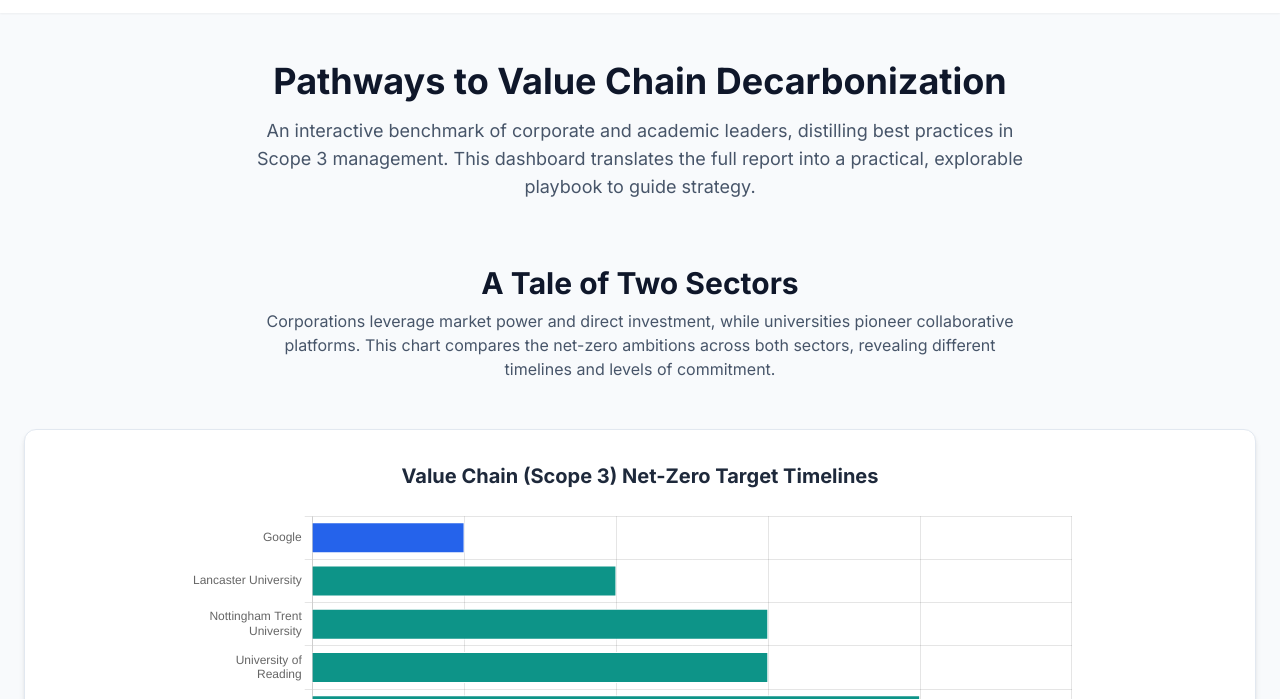
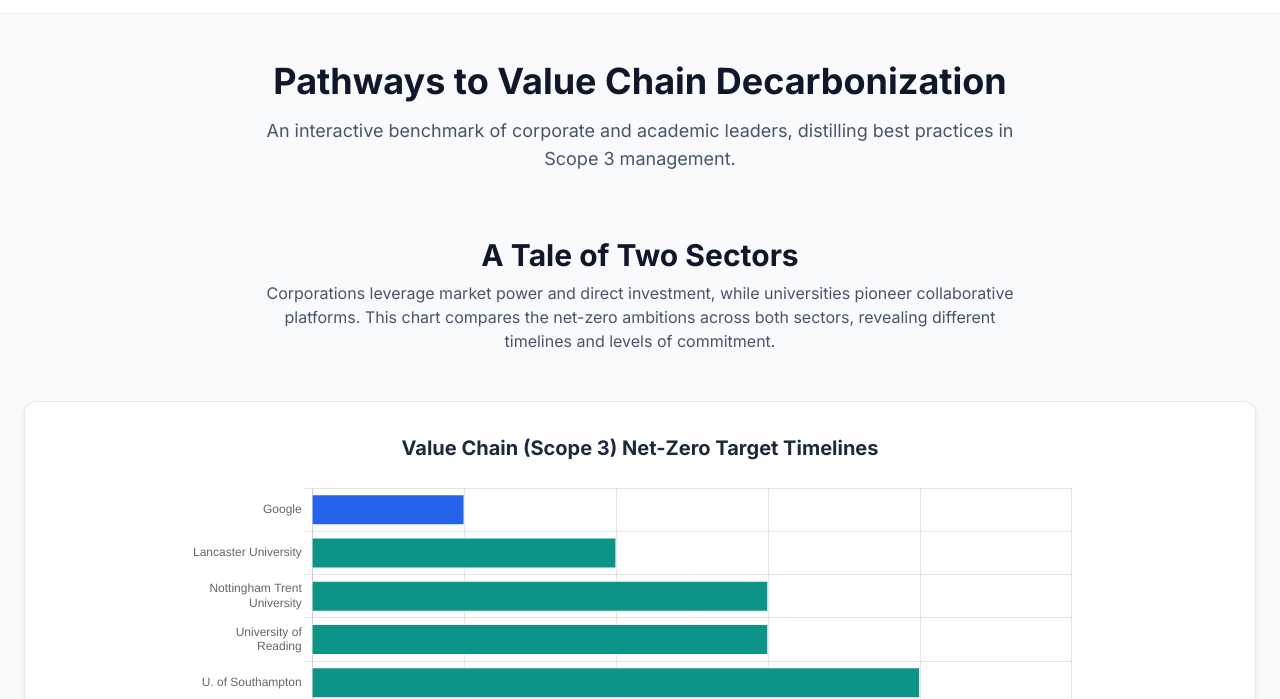
Before and after one commit to saidbaradai/saidbaradai, a plain HTML site: page index.html in a window 1280 px wide. Shown: the part 101-800 px from the top of the page. Drawn offline with nearby package versions, Linux system fonts and the light colour scheme.

Commit message:
Update index.html

```diff
--- a/index.html
+++ b/index.html
@@ -81,7 +81,7 @@
         <section class="text-center mb-16">
             <h2 class="text-3xl md:text-4xl font-bold text-slate-900 mb-4">Pathways to Value Chain Decarbonization</h2>
             <p class="max-w-3xl mx-auto text-lg text-slate-600">
-                An interactive benchmark of corporate and academic leaders, distilling best practices in Scope 3 management. This dashboard translates the full report into a practical, explorable playbook to guide strategy.
+                An interactive benchmark of corporate and academic leaders, distilling best practices in Scope 3 management.
             </p>
         </section>
 
```
